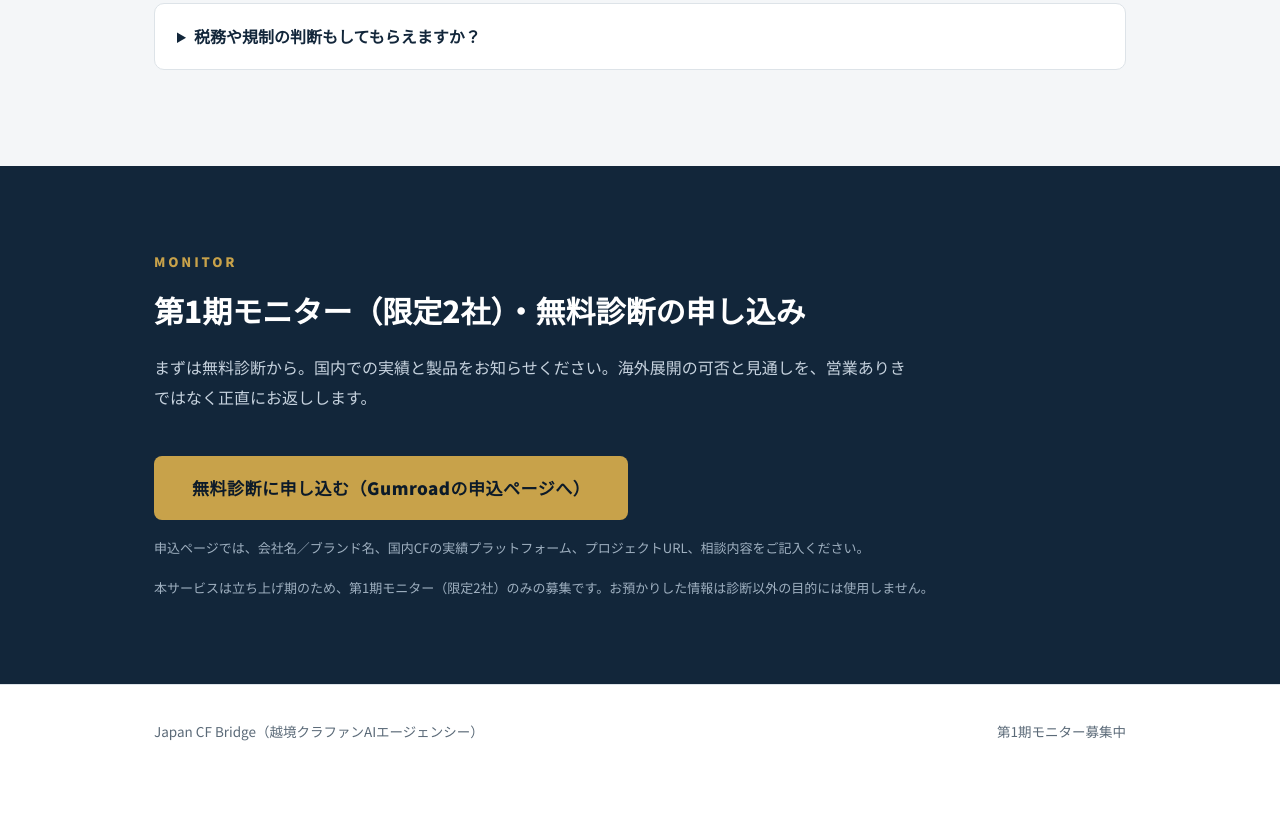
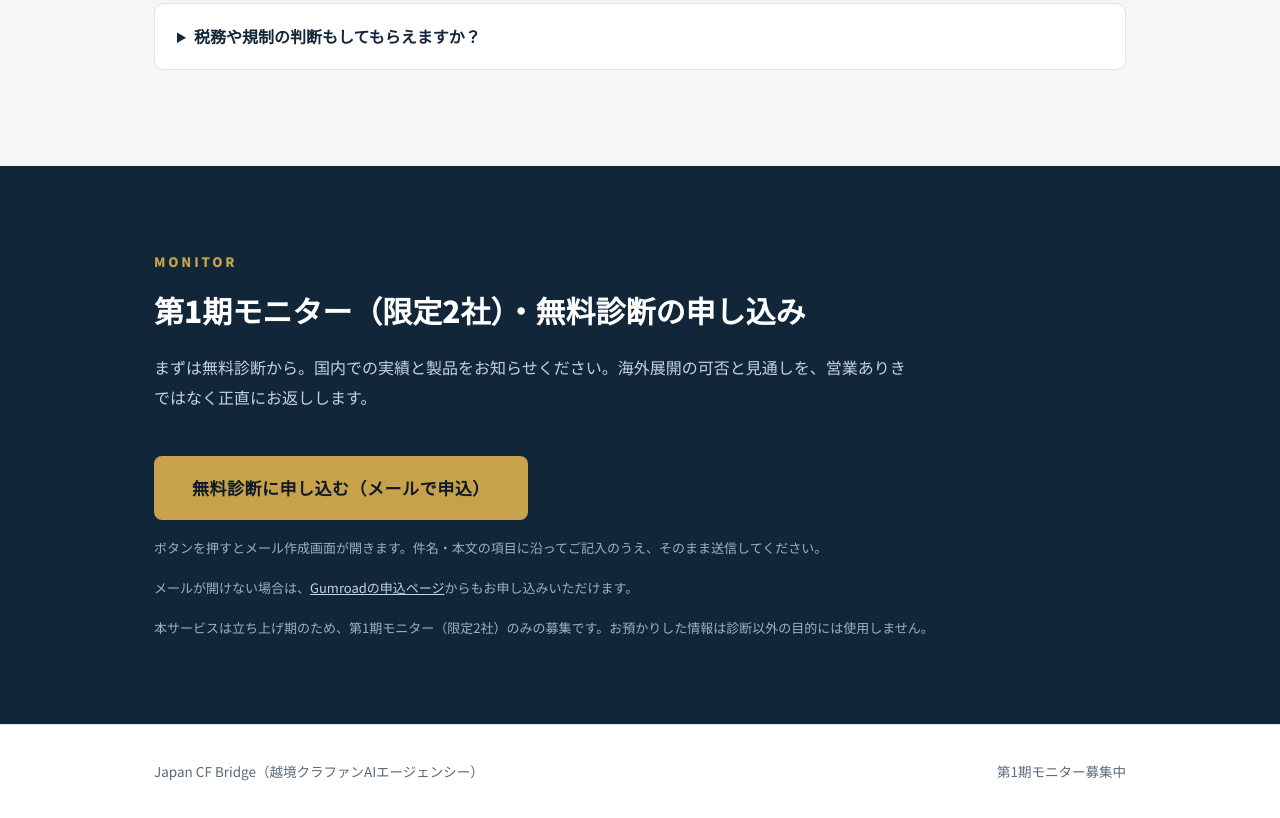
Before and after one commit to ruirui-kouno/cf-bridge, a plain HTML site: page index.html in a window 1280 px wide. Shown: the part 5319-6137 px from the top of the page. Before the commit the page ends 6097 px from the top, so only its background shows below. Drawn offline with Linux system fonts and the light colour scheme.

Commit message:
Update cf-bridge index.html

```diff
--- a/index.html
+++ b/index.html
@@ -353,8 +353,9 @@
     <div class="kicker">MONITOR</div>
     <h2>第1期モニター（限定2社）・無料診断の申し込み</h2>
     <p class="sec-lead">まずは無料診断から。国内での実績と製品をお知らせください。海外展開の可否と見通しを、営業ありきではなく正直にお返しします。</p>
-    <a class="cta-btn" href="https://kouno5.gumroad.com/l/japan-cf-bridge-monitor" target="_blank" rel="noopener">無料診断に申し込む（Gumroadの申込ページへ）</a>
-    <p class="fine">申込ページでは、会社名／ブランド名、国内CFの実績プラットフォーム、プロジェクトURL、相談内容をご記入ください。</p>
+    <a class="cta-btn" href="mailto:kouno2025kouno@gmail.com?subject=Japan%20CF%20Bridge%20%E3%83%A2%E3%83%8B%E3%82%BF%E3%83%BC%E7%94%B3%E8%BE%BC&body=1.%20%E3%83%97%E3%83%AD%E3%82%B8%E3%82%A7%E3%82%AF%E3%83%88%E5%90%8D%E3%81%A8URL%EF%BC%88CAMPFIRE%EF%BC%8FMakuake%EF%BC%89%EF%BC%9A%0A2.%20%E8%AA%BF%E9%81%94%E5%AE%9F%E7%B8%BE%E9%A1%8D%EF%BC%9A%0A3.%20%E8%A3%BD%E5%93%81%E3%81%AE%E7%A8%AE%E9%A1%9E%E3%81%A8%E6%A6%82%E8%A6%81%EF%BC%9A%0A4.%20%E6%B5%B7%E5%A4%96%E5%B1%95%E9%96%8B%E3%81%AE%E5%B8%8C%E6%9C%9B%E6%99%82%E6%9C%9F%EF%BC%9A%0A5.%20%E3%81%94%E9%80%A3%E7%B5%A1%E5%85%88%EF%BC%88%E6%B0%8F%E5%90%8D%E3%83%BB%E4%BC%9A%E7%A4%BE%E5%90%8D%EF%BC%89%EF%BC%9A%0A">無料診断に申し込む（メールで申込）</a>
+    <p class="fine">ボタンを押すとメール作成画面が開きます。件名・本文の項目に沿ってご記入のうえ、そのまま送信してください。</p>
+    <p class="fine">メールが開けない場合は、<a href="https://kouno5.gumroad.com/l/japan-cf-bridge-monitor" target="_blank" rel="noopener" style="color:#c6d2de;text-decoration:underline">Gumroadの申込ページ</a>からもお申し込みいただけます。</p>
     <p class="fine">本サービスは立ち上げ期のため、第1期モニター（限定2社）のみの募集です。お預かりした情報は診断以外の目的には使用しません。</p>
   </div>
 </section>
```
